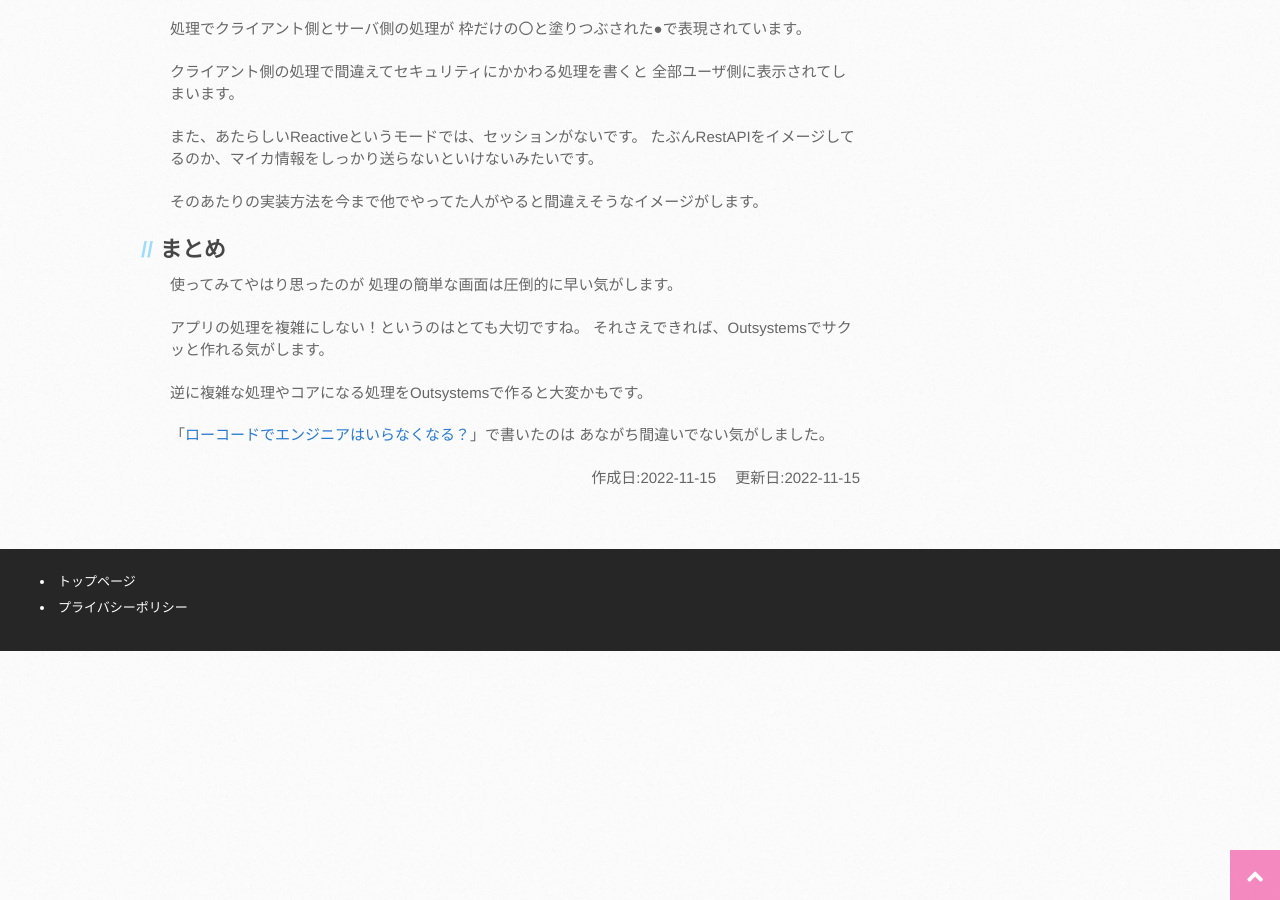
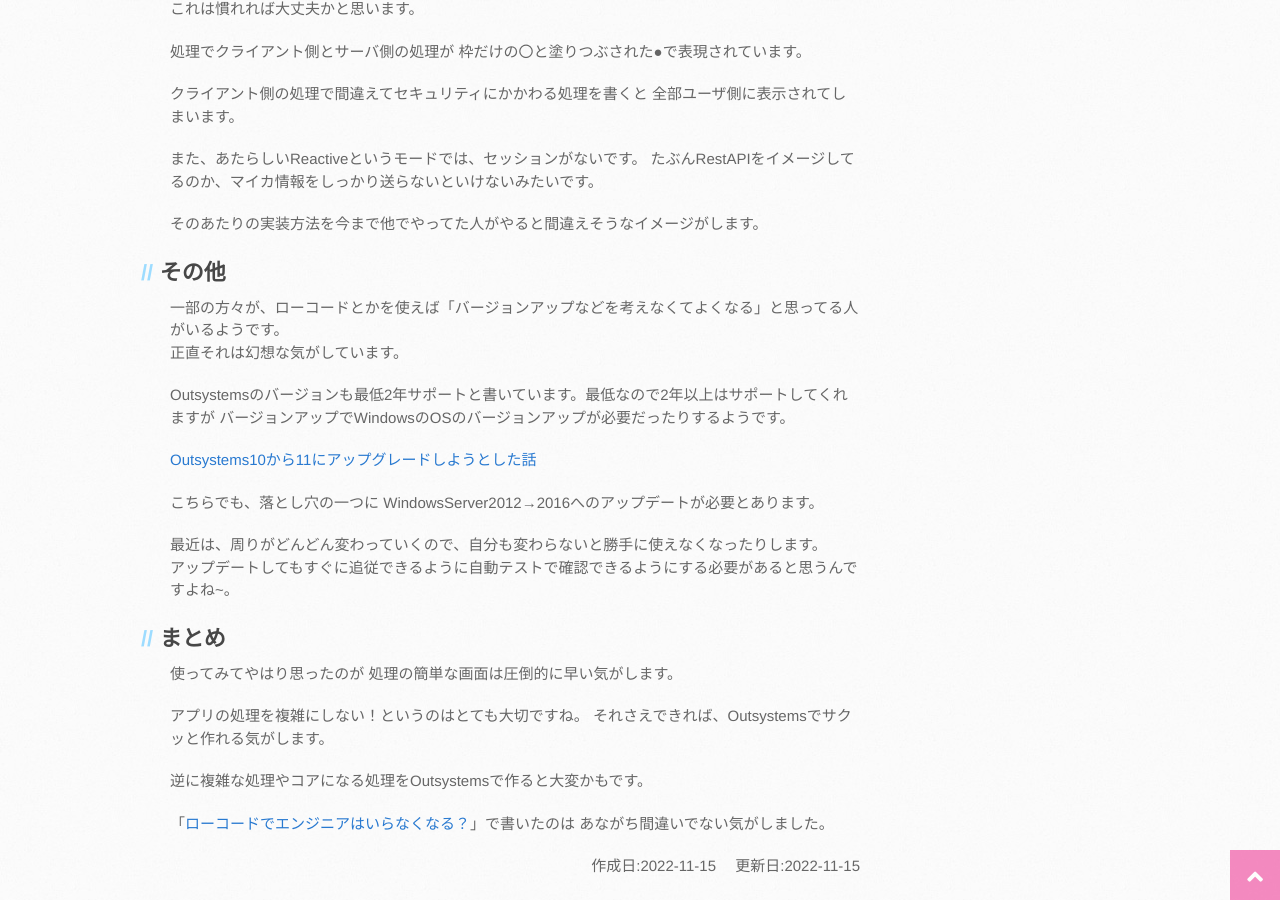
Before and after one commit to mtaketani113/mtaketani113.github.io, a Jekyll site: the page built from it/other/outsystemsReview.md, in a window 1280 px wide and 900 px high, scrolled down 2212 px. Built offline with Jekyll 4.4.1, drawn with Linux system fonts in a browser that asks for light colours; nearby versions of some CDN libraries; comment, search, counter and statistics services are not loaded; the repository's description, which GitHub fills in, is left out.

Commit message:
その他懸念事項を追加

```diff
--- a/it/other/outsystemsReview.md
+++ b/it/other/outsystemsReview.md
@@ -20,7 +20,8 @@ Outsystemsを利用したのですが、実際利用してみた感想を記載
   - [差分がよくわからない](#anchor2-2)
   - [本番稼働に大きなサイズが必要](#anchor2-3)
   - [セキュリティー関連をミスりやすい](#anchor2-4)
-- [まとめ](#anchor3)
+- [その他](#anchor3)
+- [まとめ](#anchor4)
 
 <a id="anchor1"></a>
 
@@ -130,6 +131,24 @@ GUIで実施しているためですが、
 
 <a id="anchor3"></a>
 
+## その他
+
+一部の方々が、ローコードとかを使えば「バージョンアップなどを考えなくてよくなる」と思ってる人がいるようです。
+正直それは幻想な気がしています。
+
+Outsystemsのバージョンも最低2年サポートと書いています。最低なので2年以上はサポートしてくれますが
+バージョンアップでWindowsのOSのバージョンアップが必要だったりするようです。
+
+[Outsystems10から11にアップグレードしようとした話](https://qiita.com/fuyuiro/items/9749349f548564c41475)
+
+こちらでも、落とし穴の一つに
+WindowsServer2012→2016へのアップデートが必要とあります。
+
+最近は、周りがどんどん変わっていくので、自分も変わらないと勝手に使えなくなったりします。
+アップデートしてもすぐに追従できるように自動テストで確認できるようにする必要があると思うんですよね~。
+
+<a id="anchor4"></a>
+
 ## まとめ
 
 使ってみてやはり思ったのが
```
